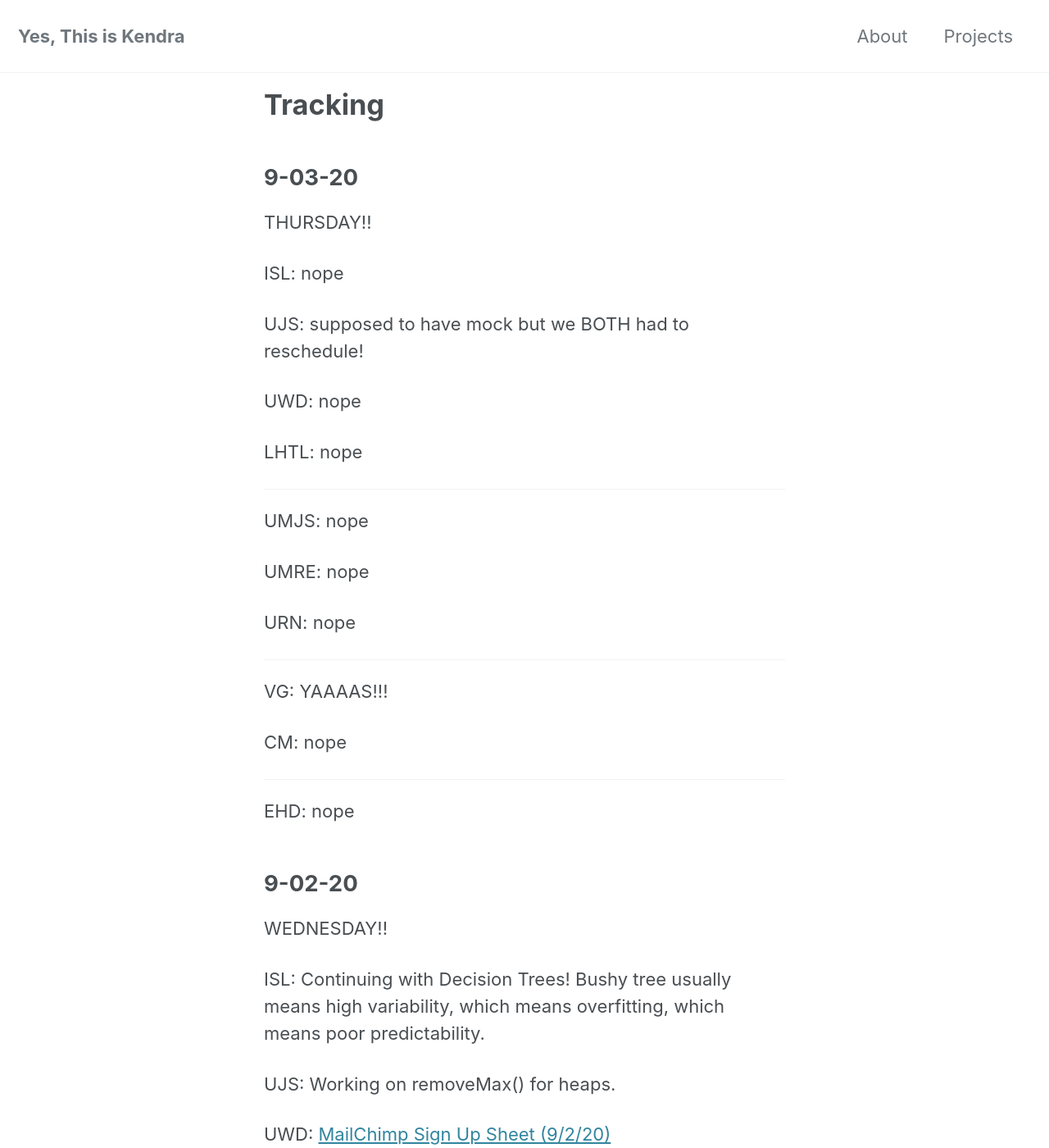
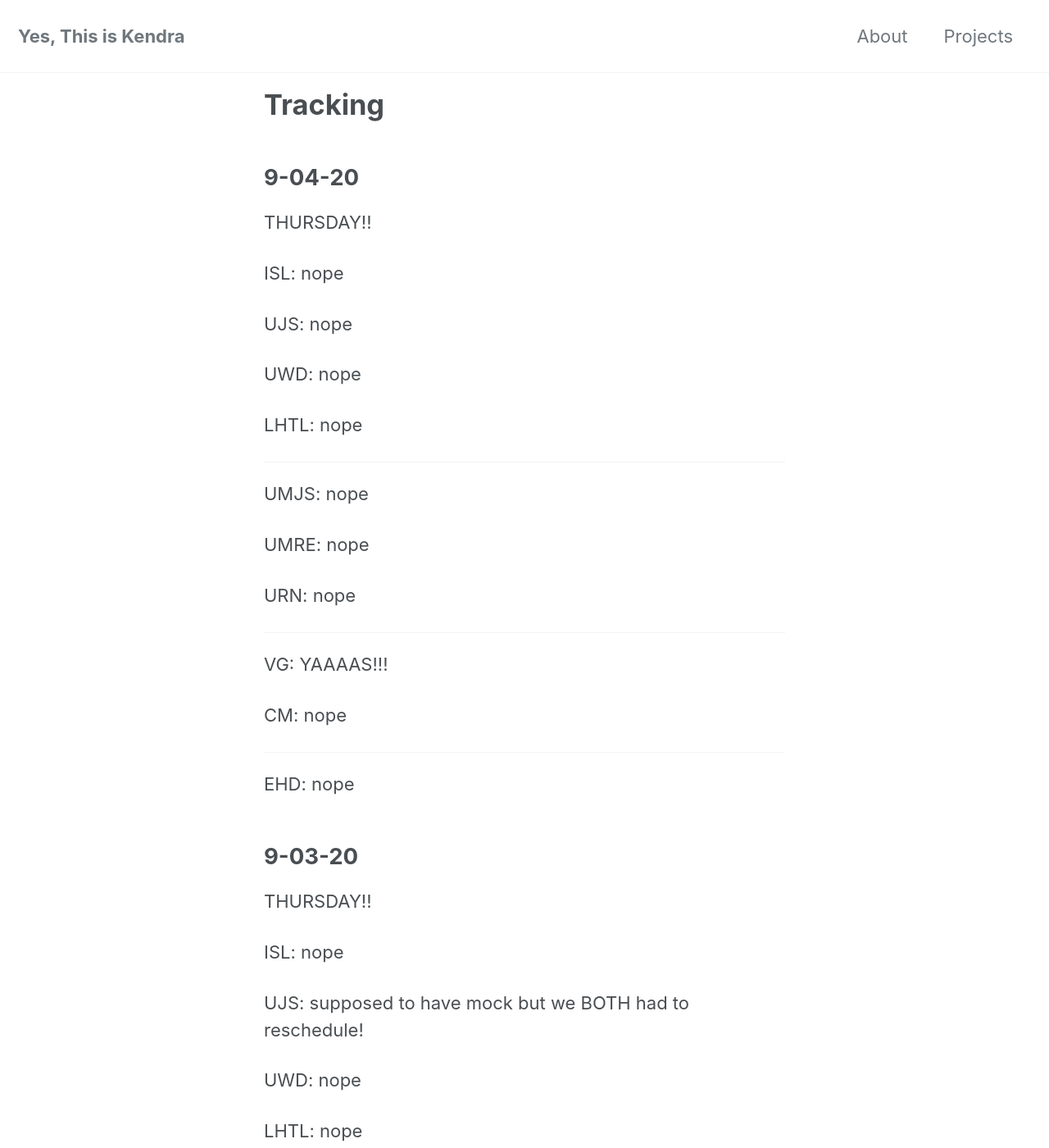
Before and after one commit to yesthisiskendra/yesthisiskendra.github.io, a Jekyll site: the page built from _pages/tracking.md, in a window 1280 px wide and 1400 px high. Shown: the whole window at 82% size. Built offline with Jekyll 4.4.1, drawn with Linux system fonts in a browser that asks for light colours; cached includes are drawn as plain includes; nearby versions of some CDN libraries.

Commit message:
Update tracking

```diff
--- a/_pages/tracking.md
+++ b/_pages/tracking.md
@@ -3,6 +3,36 @@ layout: home
 title: "Tracking"
 permalink: /tracking/
 ---
+
+## 9-04-20
+
+THURSDAY!!
+
+ISL: nope
+
+UJS: nope
+
+UWD: nope
+
+LHTL: nope
+
+---
+
+UMJS: nope
+
+UMRE: nope
+
+URN: nope
+
+---
+
+VG: YAAAAS!!!
+
+CM: nope
+
+---
+
+EHD: nope
 
 ## 9-03-20
 
```
